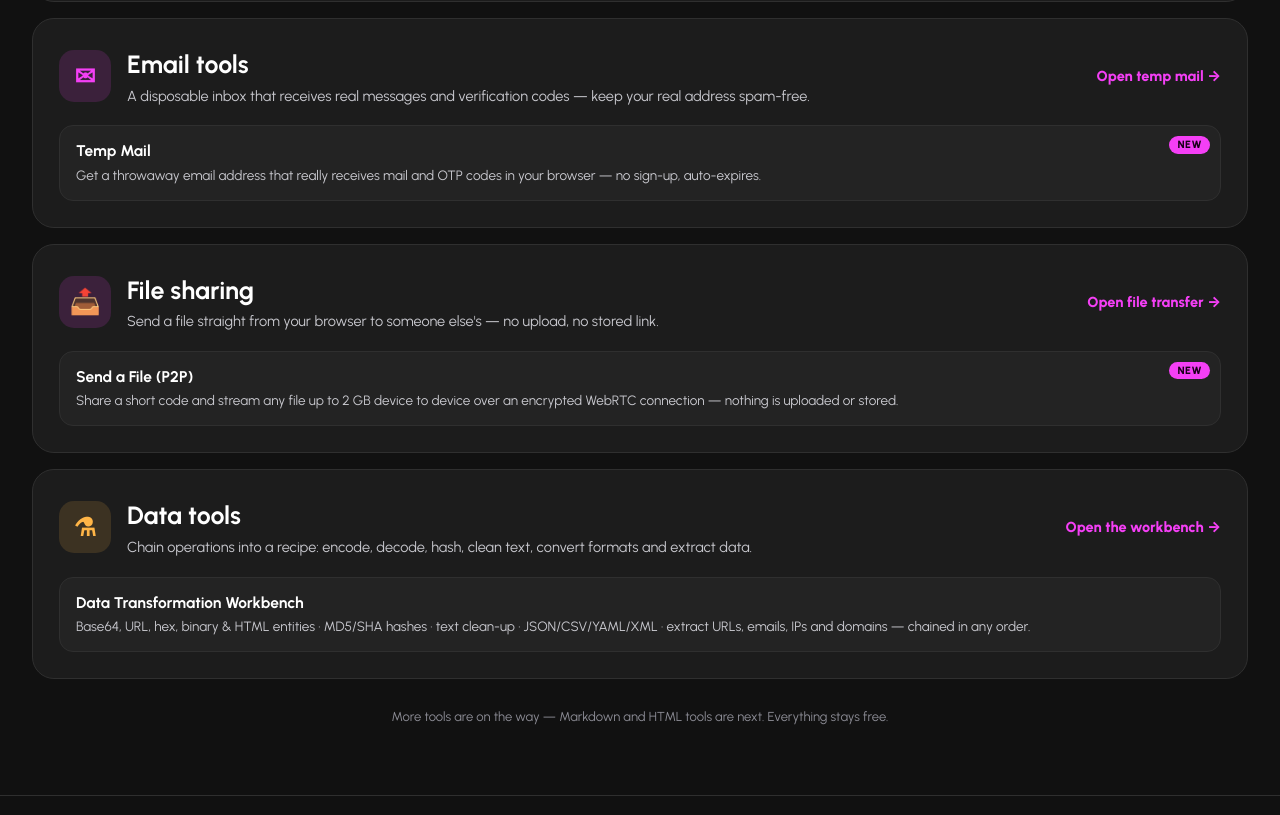
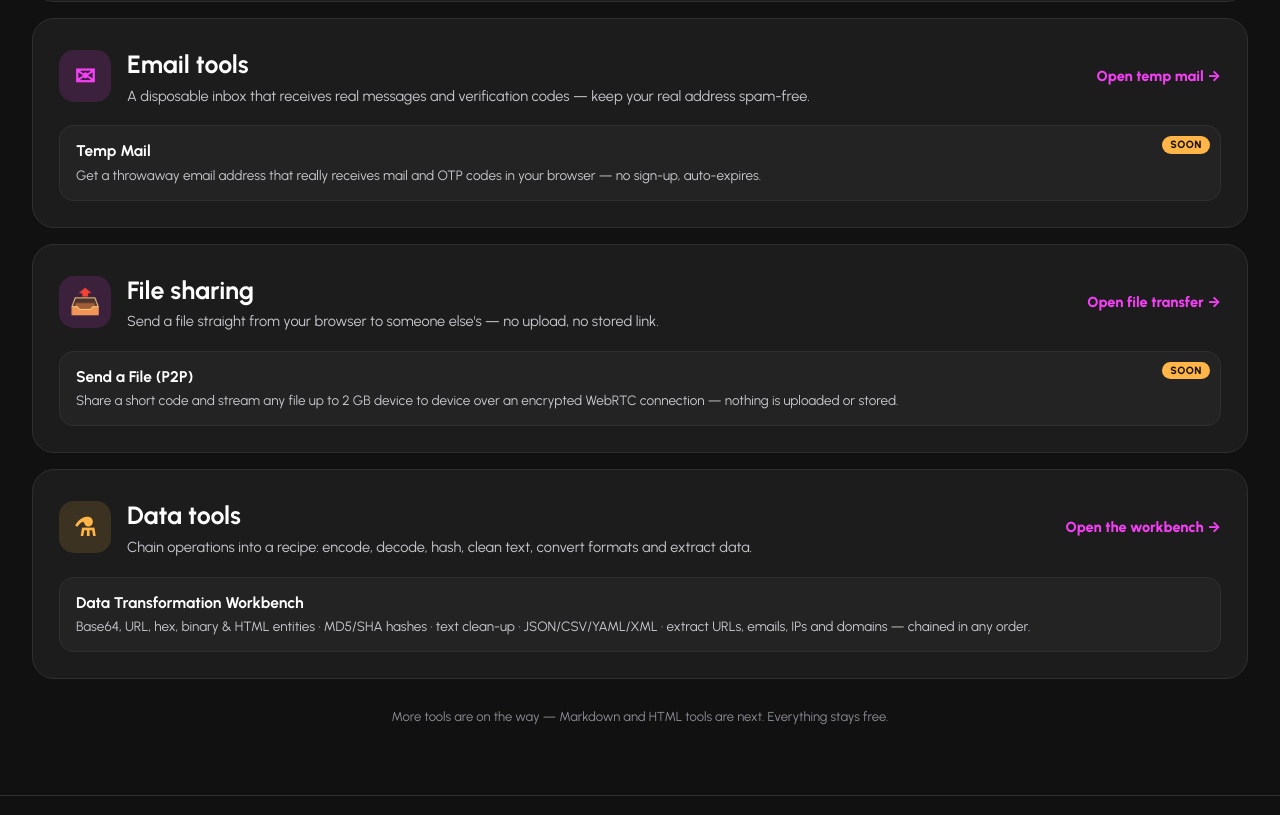
Before and after one commit to bhaskarbarot/Image4k, a plain HTML site: page index.html in a window 1280 px wide. Shown: the part 2483-3298 px from the top of the page. Drawn offline with Linux system fonts and the light colour scheme.

Commit message:
Hub: mark Temp Mail and File Transfer with a 'Soon' badge (full setup pending)

```diff
--- a/assets/css/home.css
+++ b/assets/css/home.css
@@ -60,6 +60,7 @@
 .hub-item strong { color: #fff; font-size: 15.5px; }
 .hub-item:hover { border-color: var(--accent); background: #262126; color: var(--text-2); transform: translateY(-2px); }
 .hub-item.is-new::after { content: 'New'; position: absolute; top: 10px; right: 10px; font-size: 10.5px; font-weight: 800; text-transform: uppercase; letter-spacing: .05em; color: var(--accent-ink); background: var(--accent); border-radius: 999px; padding: 1px 8px; }
+.hub-item.is-soon::after { content: 'Soon'; position: absolute; top: 10px; right: 10px; font-size: 10.5px; font-weight: 800; text-transform: uppercase; letter-spacing: .05em; color: #1a1300; background: var(--warn); border-radius: 999px; padding: 1px 8px; }
 .hub-item.is-wide { grid-column: 1 / -1; }
 
 .hub-more { text-align: center; color: var(--muted); font-size: 13px; margin: 28px 0 44px; }
--- a/index.html
+++ b/index.html
@@ -26,7 +26,7 @@
   <link rel="preconnect" href="https://fonts.gstatic.com" crossorigin>
   <link href="https://fonts.googleapis.com/css2?family=Urbanist:wght@400;500;600;700;800;900&display=swap" rel="stylesheet">
   <link rel="stylesheet" href="/assets/css/style.css?v=20261114h">
-  <link rel="stylesheet" href="/assets/css/home.css?v=20261116a">
+  <link rel="stylesheet" href="/assets/css/home.css?v=20261119a">
 
   <script type="application/ld+json">
   {
@@ -195,7 +195,7 @@
           <a class="hub-cat-link" href="/mail">Open temp mail →</a>
         </header>
         <div class="hub-list">
-          <a class="hub-item is-new is-wide" href="/mail" data-k="temp mail temporary disposable email address otp verification inbox throwaway spam"><strong>Temp Mail</strong><span>Get a throwaway email address that really receives mail and OTP codes in your browser — no sign-up, auto-expires.</span></a>
+          <a class="hub-item is-soon is-wide" href="/mail" data-k="temp mail temporary disposable email address otp verification inbox throwaway spam"><strong>Temp Mail</strong><span>Get a throwaway email address that really receives mail and OTP codes in your browser — no sign-up, auto-expires.</span></a>
         </div>
       </section>
 
@@ -207,7 +207,7 @@
           <a class="hub-cat-link" href="/send">Open file transfer →</a>
         </header>
         <div class="hub-list">
-          <a class="hub-item is-new is-wide" href="/send" data-k="file transfer send share p2p peer to peer webrtc browser to browser no upload wetransfer snapdrop sharedrop big file"><strong>Send a File (P2P)</strong><span>Share a short code and stream any file up to 2 GB device to device over an encrypted WebRTC connection — nothing is uploaded or stored.</span></a>
+          <a class="hub-item is-soon is-wide" href="/send" data-k="file transfer send share p2p peer to peer webrtc browser to browser no upload wetransfer snapdrop sharedrop big file"><strong>Send a File (P2P)</strong><span>Share a short code and stream any file up to 2 GB device to device over an encrypted WebRTC connection — nothing is uploaded or stored.</span></a>
         </div>
       </section>
 
```
